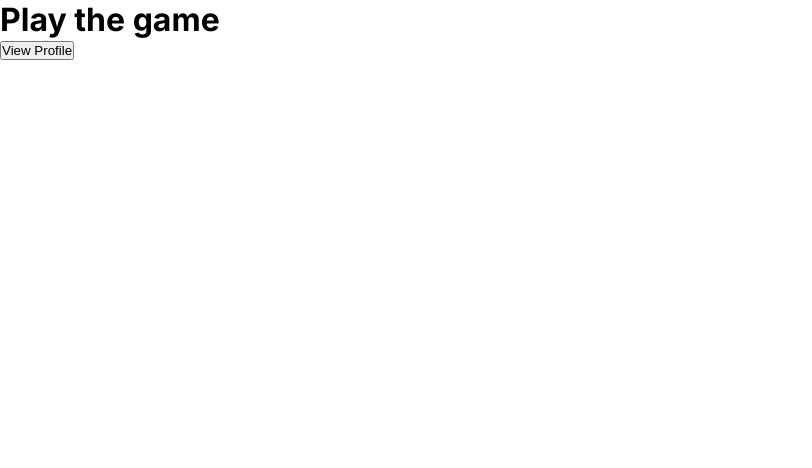
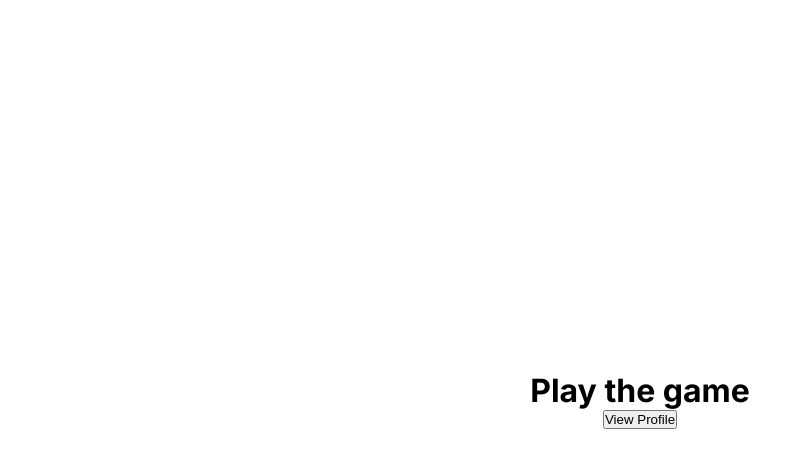
Before and after one commit to swa-assignments/assigment-3, a Next.js app in the folder client/: page /board in a window 1280 px wide. Shown: the top 468 px of the page, without its empty margins (0-812 px from the left). Built offline with nearby package versions, Linux system fonts and the light colour scheme.

Commit message:
A bit of css for board

```diff
--- a/client/app/board/page.tsx
+++ b/client/app/board/page.tsx
@@ -1,6 +1,7 @@
 "use client";
 import React from 'react';
 import { useRouter} from "next/navigation";
+import styles from './styles.module.css';
 
 const BoardView = () => {
 
@@ -8,16 +9,16 @@ const BoardView = () => {
 
 
   return(
-  <div>
+    <div className = { styles.boardContainer} >
     <h1>Play the game </h1>
 
     <button onClick={()=>router.push("/profile")}
             type='button'>
             View Profile
     </button>
-    </div>
 
-  )
+
+    </div> )
 
 
 }
--- /dev/null
+++ b/client/app/board/styles.module.css
@@ -0,0 +1,7 @@
+.boardContainer{
+    display: flex;
+    flex-direction: column;
+    align-items: center;
+    justify-content: center;
+    height: 100vh;
+}
```
Also changed, not shown: client/app/model/deleteLater.txt (deleted).
